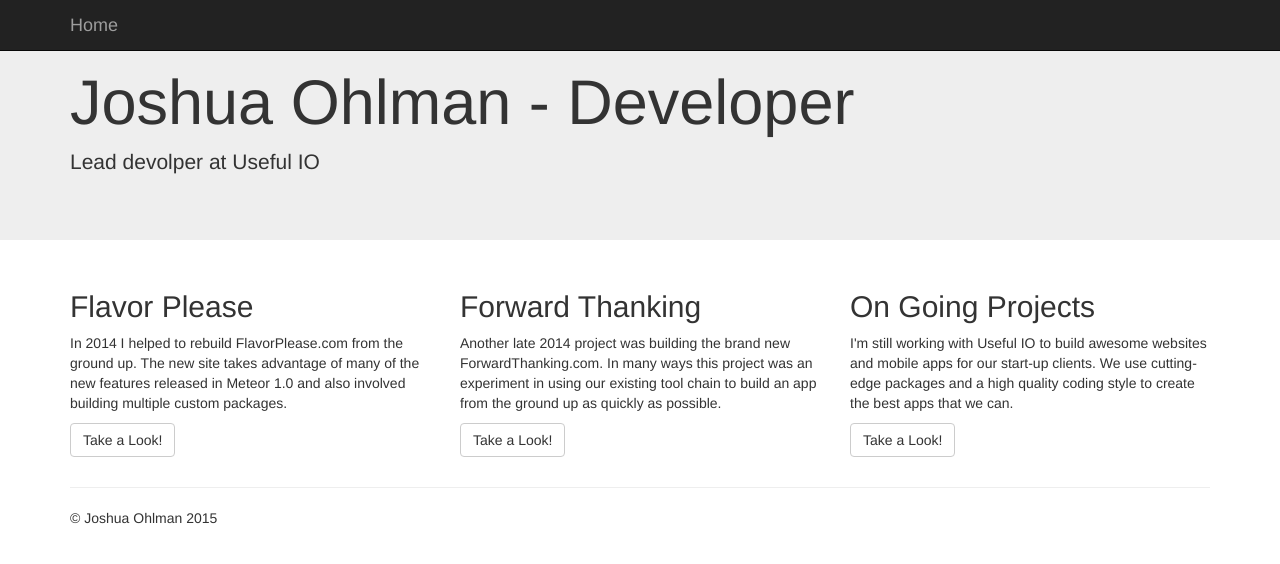
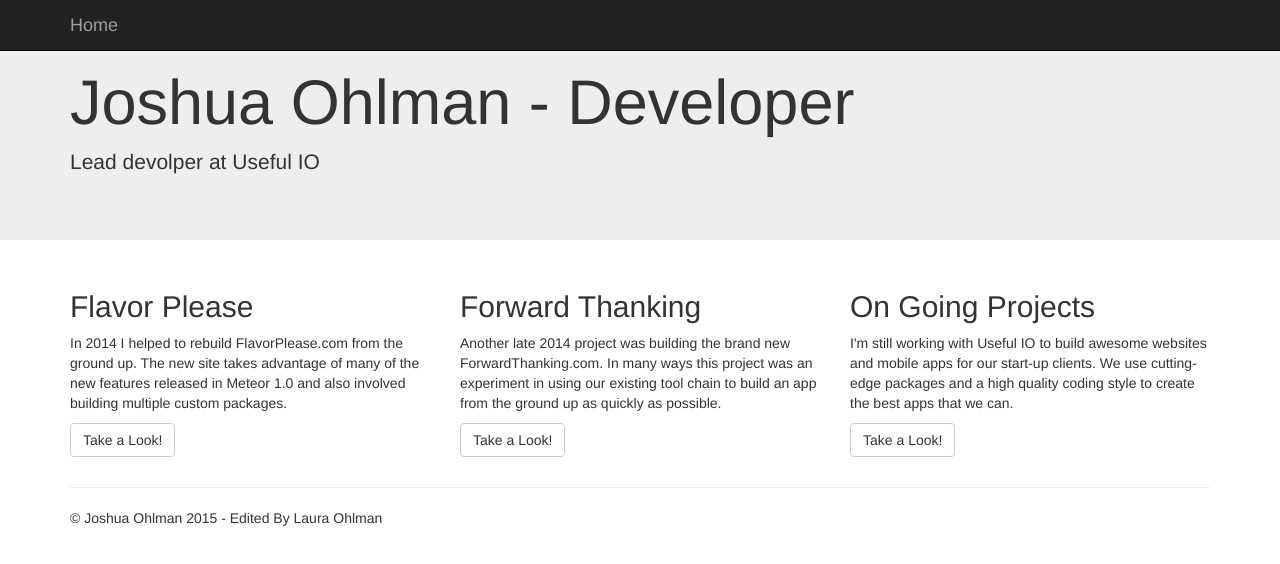
Before and after one commit to mrs-codewriterohs/jpohlman.com, a plain HTML site: page public/index.html in a window 1280 px wide. Drawn offline with nearby package versions, Linux system fonts and the light colour scheme.

Commit message:
Add credit for Laura

```diff
--- a/public/index.html
+++ b/public/index.html
@@ -59,7 +59,7 @@
 
 
       <footer>
-        <p>&copy; Joshua Ohlman 2015</p>
+        <p>&copy; Joshua Ohlman 2015 - Edited By Laura Ohlman</p>
       </footer>
     </div> <!-- /container -->
 
```
